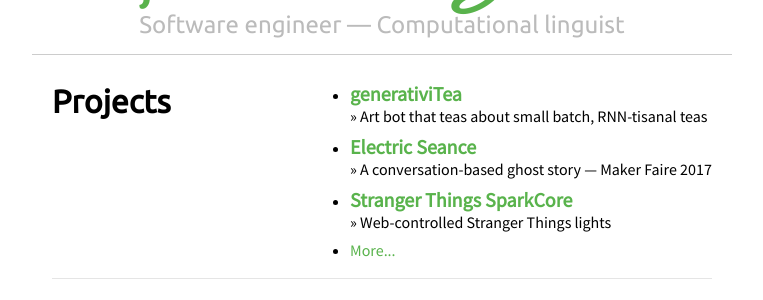
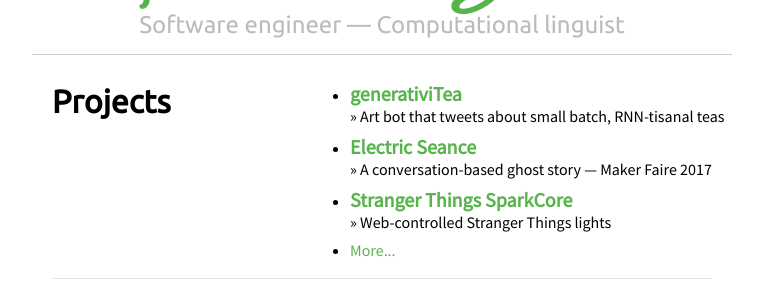
Before and after one commit to konahart/konahart.github.io, a Jekyll site: the page built from index.md, in a window 1280 px wide. Shown: the part 138-438 px from the top of the page, without its empty margins (258-1021 px from the left). Built offline with Jekyll 4.4.1, drawn with Linux system fonts in a browser that asks for light colours.

Commit message:
Typoed 'tweets

```diff
--- a/_data/projects.json
+++ b/_data/projects.json
@@ -2,7 +2,7 @@
   {
     "name": "generativiTea",
     "url": "https://twitter.com/generativiTea",
-    "description": "Art bot that teas about small batch, RNN-tisanal teas",
+    "description": "Art bot that tweets about small batch, RNN-tisanal teas",
     "tags": ["RNN", "deep learning", "bot", "Twitter", "art"]
   },
   {
```
